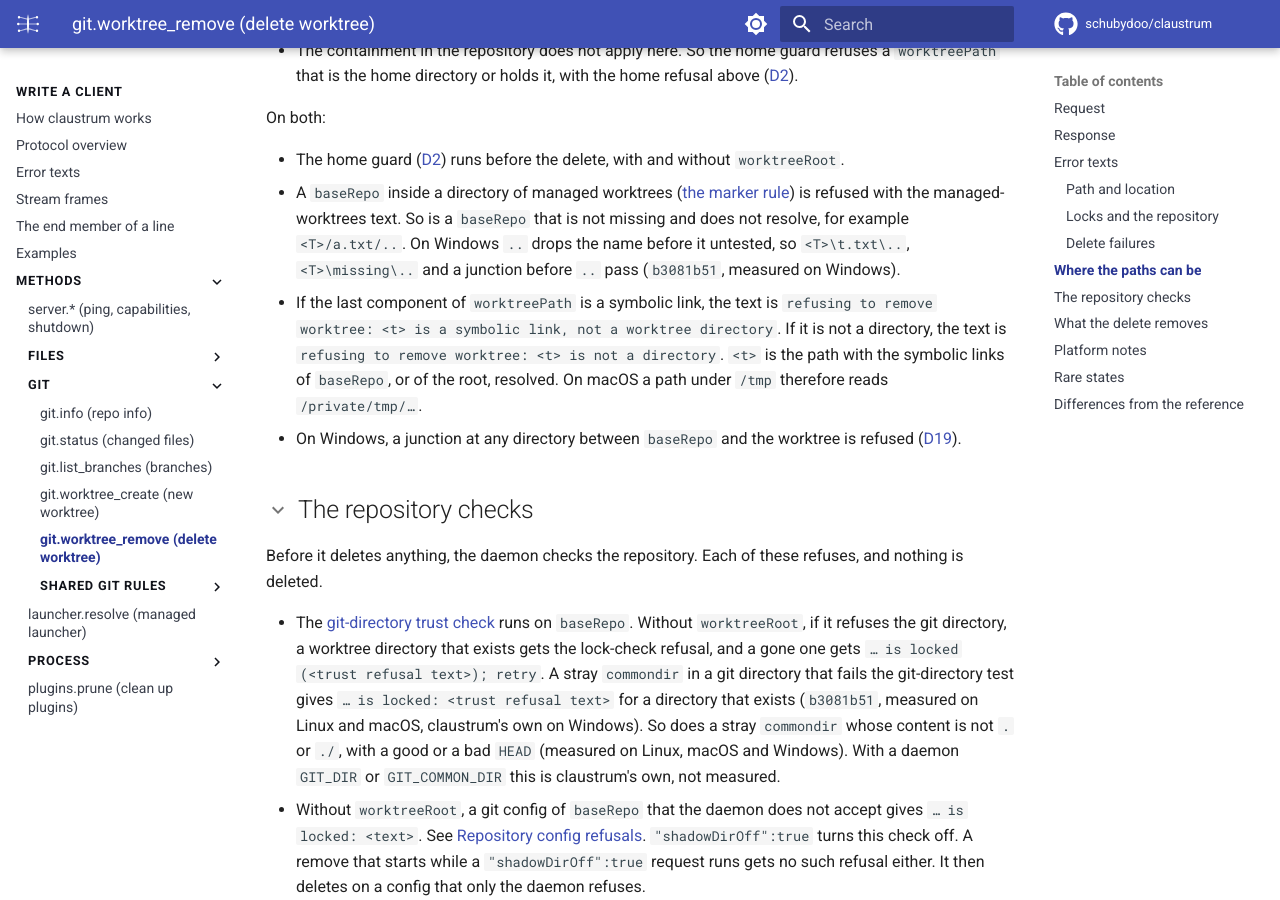
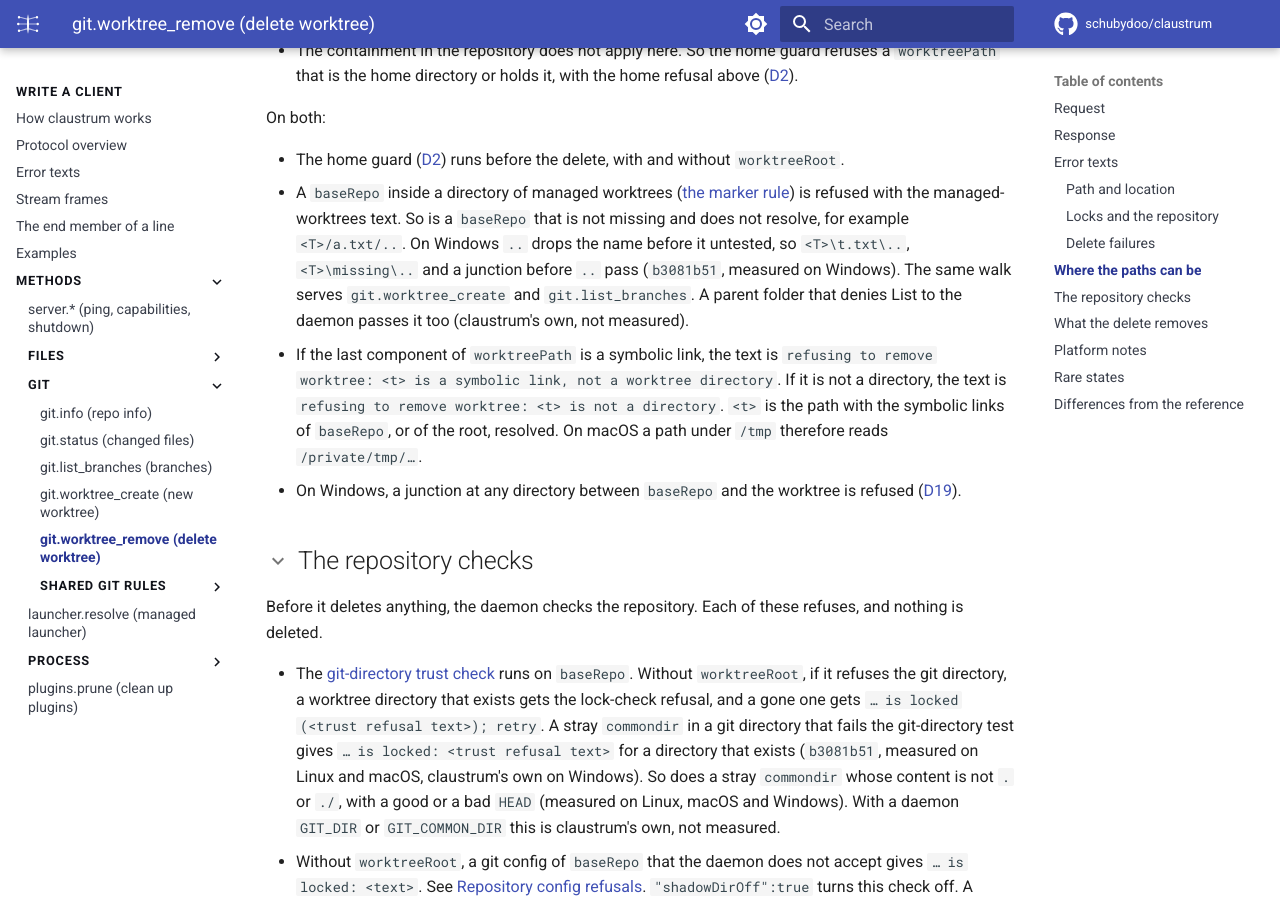
Before and after one commit to schubydoo/claustrum, an MkDocs documentation site: the page built from docs/protocol/git-worktree-remove.md, in a window 1280 px wide and 900 px high, scrolled down 6499 px. Built offline with MkDocs 1.6.1 and Material for MkDocs 9.7.7, drawn with Linux system fonts in a browser that asks for light colours; comment, search, counter and statistics services are not loaded; some of the changed text lies outside the part shown.

Commit message:
docs(git): scope the missing baseRepo of a remove and record the List denial
The remove page scopes the missing baseRepo sentence to Linux and macOS,
because on Windows <T>\missing\.. passes the walk. It records that a
parent folder that denies List passes the walk too (claustrum's own, not
measured), for all three callers. The create page gets the measured
Windows rule of the walk. Word limits: git-worktree-create.md 11419,
git-worktree-remove.md 4951.

Co-Authored-By: Claude Opus 5.5 <noreply@anthropic.com>

```diff
--- a/docs/protocol/git-worktree-remove.md
+++ b/docs/protocol/git-worktree-remove.md
@@ -112,7 +112,7 @@ With `worktreeRoot`:
 On both:
 
 - The home guard ([D2](../DIVERGENCES.md#d2)) runs before the delete, with and without `worktreeRoot`.
-- A `baseRepo` inside a directory of managed worktrees ([the marker rule](git-list-branches.md#response)) is refused with the managed-worktrees text. So is a `baseRepo` that is not missing and does not resolve, for example `<T>/a.txt/..`. On Windows `..` drops the name before it untested, so `<T>\t.txt\..`, `<T>\missing\..` and a junction before `..` pass (`b3081b51`, measured on Windows).
+- A `baseRepo` inside a directory of managed worktrees ([the marker rule](git-list-branches.md#response)) is refused with the managed-worktrees text. So is a `baseRepo` that is not missing and does not resolve, for example `<T>/a.txt/..`. On Windows `..` drops the name before it untested, so `<T>\t.txt\..`, `<T>\missing\..` and a junction before `..` pass (`b3081b51`, measured on Windows). The same walk serves `git.worktree_create` and `git.list_branches`. A parent folder that denies List to the daemon passes it too (claustrum's own, not measured).
 - If the last component of `worktreePath` is a symbolic link, the text is `refusing to remove worktree: <t> is a symbolic link, not a worktree directory`. If it is not a directory, the text is `refusing to remove worktree: <t> is not a directory`. `<t>` is the path with the symbolic links of `baseRepo`, or of the root, resolved. On macOS a path under `/tmp` therefore reads `/private/tmp/…`.
 - On Windows, a junction at any directory between `baseRepo` and the worktree is refused ([D19](../DIVERGENCES.md#d19)).
 
@@ -155,7 +155,7 @@ The steps, in order:
 
 No delete follows a symbolic link out of the worktree directory or out of its parent.
 
-Without `worktreeRoot`, a `baseRepo` that does not exist, such as `<T>/missing/..`, still lets the worktree directory go. Its registration stays. With no `git` on `PATH`, a worktree directory that exists gets the lock-check refusal, and nothing is deleted. A gone one gets success, with `branchKept` when the request names a branch, and its registration stays.
+On Linux and macOS without `worktreeRoot`, a `baseRepo` that does not exist, such as `<T>/missing/..`, still lets the worktree directory go. Its registration stays. With no `git` on `PATH`, a worktree directory that exists gets the lock-check refusal, and nothing is deleted. A gone one gets success, with `branchKept` when the request names a branch, and its registration stays.
 
 With `worktreeRoot`, a directory without a verified registration goes in two cases only: it is empty, or it is a stale worktree of `baseRepo` whose registration is gone. Any other directory is refused and stays: `refusing to remove worktree: <p> is not a worktree of <repo> (<reason>), so it is left in place; remove it by hand if it is a leftover`. For a missing `baseRepo`, the reason `` `<p>` has no .git file `` puts the path in backticks (`b3081b51`, measured on Linux and macOS). Windows is claustrum's own, not measured. For a `baseRepo` that exists the path stays plain (claustrum's own, not measured). A read error there gives `failed to remove worktree: could not verify that <p> is a worktree of <repo> (<detail>); retry`, with the cleaned path as `<p>`. A `baseRepo` that does not exist with no `git` on `PATH` gives the `the repository at <repo> could not be read` text.
 
```
Also changed, not shown: docs/protocol/git-worktree-create.md (+1 -1 lines), 1 other file.
